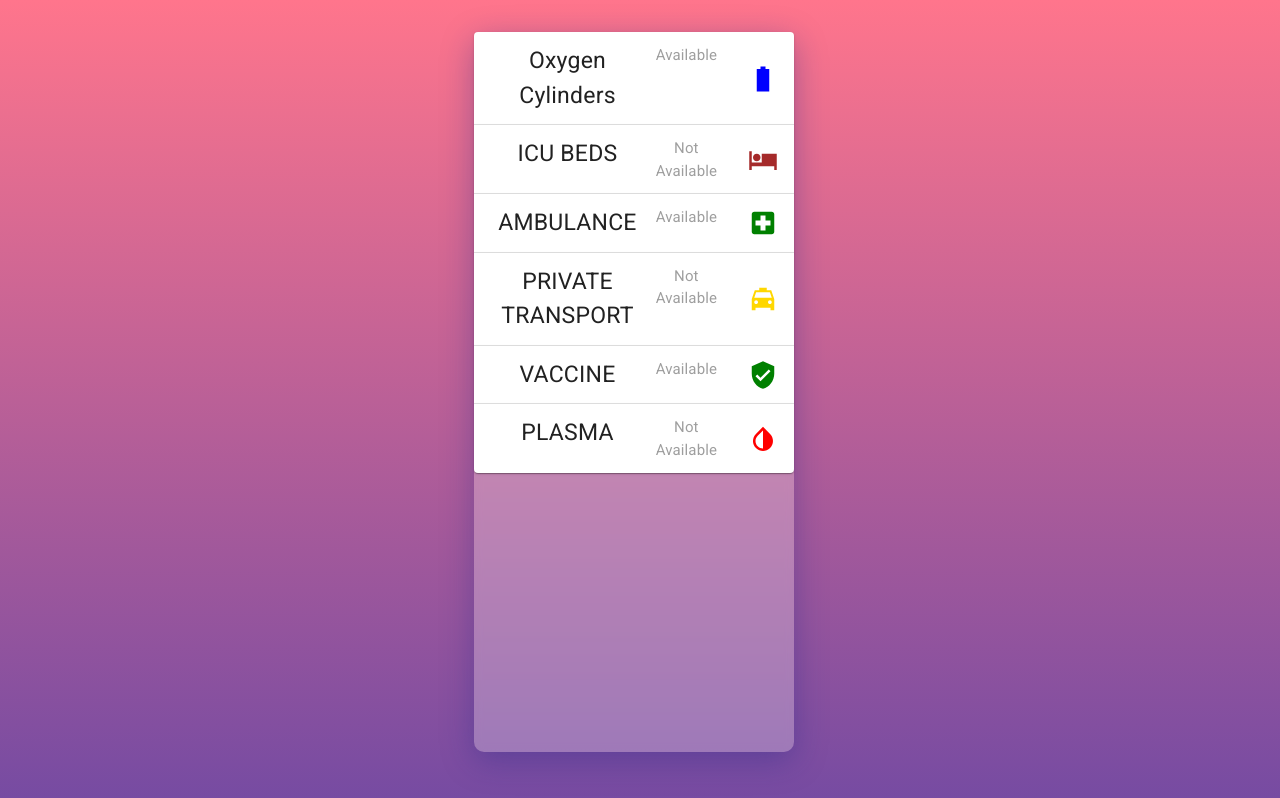
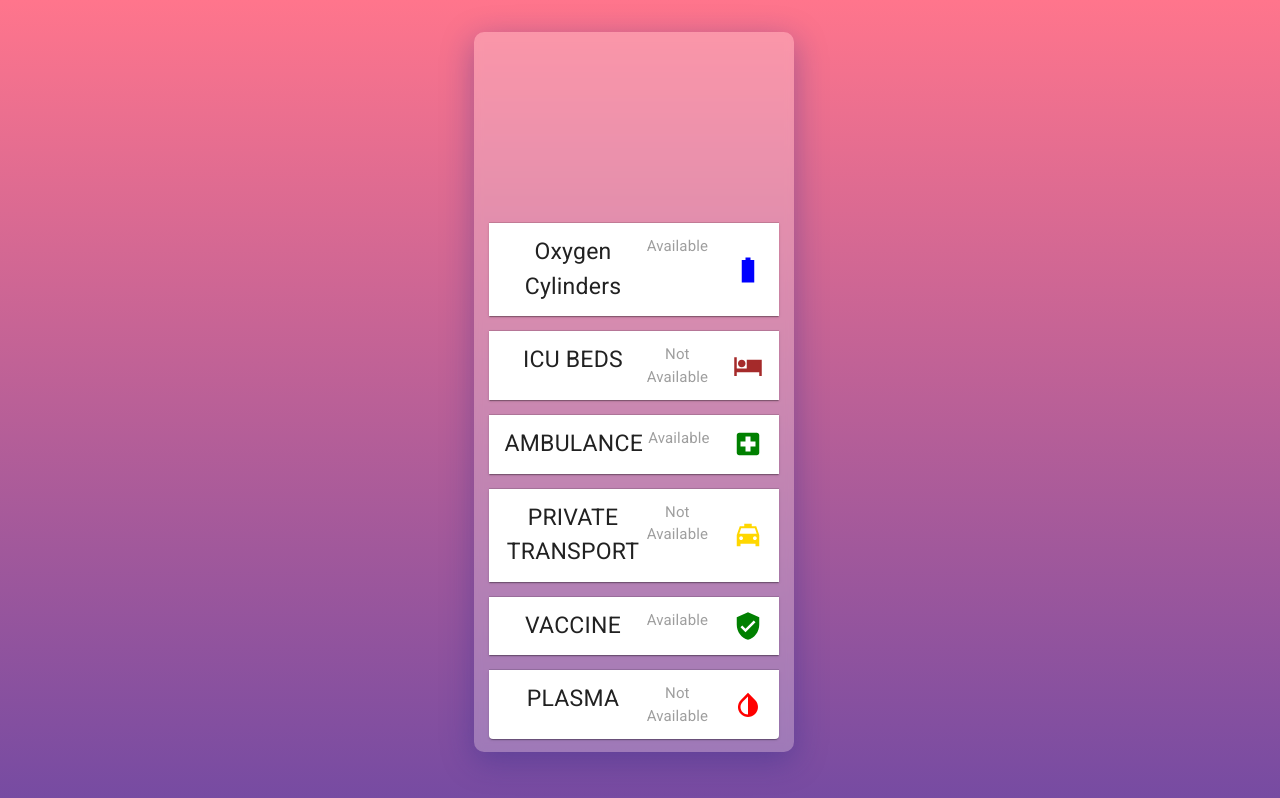
Before and after one commit to mbnaidu/DemocratizeVaccines, a React (Create React App) app: page /donor-availability in a window 1280 px wide. Built offline with nearby package versions, Linux system fonts and the light colour scheme.

Commit message:
deleted unnecessary files and phase - 1 completed

```diff
--- a/package.json
+++ b/package.json
@@ -1,5 +1,5 @@
 {
-  "name": "resume_website_workshop",
+  "name": "democratize",
   "version": "0.1.0",
   "private": true,
   "dependencies": {
--- a/public/index.html
+++ b/public/index.html
@@ -17,6 +17,11 @@
     <!-- MATERIAL UI ICONS -->
       <link rel="stylesheet" href="https://fonts.googleapis.com/css?family=Roboto:300,400,500,700&display=swap" />
       <link rel="stylesheet" href="https://fonts.googleapis.com/icon?family=Material+Icons" />
+    <!-- BOOTSTRAP -->
+    <link href="https://cdn.jsdelivr.net/npm/bootstrap@5.0.0-beta3/dist/css/bootstrap.min.css" rel="stylesheet"
+      integrity="sha384-eOJMYsd53ii+scO/bJGFsiCZc+5NDVN2yr8+0RDqr0Ql0h+rP48ckxlpbzKgwra6" crossorigin="anonymous">
+    <script src="https://cdn.jsdelivr.net/npm/bootstrap@5.0.0-beta3/dist/js/bootstrap.bundle.min.js"
+      integrity="sha384-JEW9xMcG8R+pH31jmWH6WWP0WintQrMb4s7ZOdauHnUtxwoG2vI5DkLtS3qm9Ekf" crossorigin="anonymous"></script>
   </head>
   <body>
     <noscript>You need to enable JavaScript to run this app.</noscript>
--- a/src/App.css
+++ b/src/App.css
@@ -27,6 +27,9 @@
   backdrop-filter: blur(4px);
   -webkit-backdrop-filter: blur(4px);
   border-radius: 10px;
+}
+.accordian{
+  margin: 15px;
 }
 nav
 {
--- a/src/Donor/DonorAvailability.js
+++ b/src/Donor/DonorAvailability.js
@@ -33,7 +33,8 @@
     return (
         <div>
             <nav className="glass">
-                <Accordion expanded={expanded === 'panel1'} onChange={handleChange('panel1')}>
+                <br/><br/><br/><br/><br/><br/><br/><br/><br/><br/><br/>
+                <Accordion expanded={expanded === 'panel1'} onChange={handleChange('panel1')} className="accordian">
                     <AccordionSummary expandIcon={<BatteryStdSharpIcon style={{ color: "blue" ,fontSize: 30 }} />} aria-controls="panel1bh-content"id="panel1bh-header">
                         <Typography className={classes.heading}>Oxygen Cylinders</Typography>
                         <Typography className={classes.secondaryHeading}>Available</Typography>
@@ -42,7 +43,7 @@
                         <Typography className={classes.secondaryHeading}>ADDRESS : </Typography>
                     </AccordionDetails>
                 </Accordion>
-                <Accordion expanded={expanded === 'panel2'} onChange={handleChange('panel2')}>
+                <Accordion expanded={expanded === 'panel2'} onChange={handleChange('panel2')} className="accordian">
                     <AccordionSummary expandIcon={<HotelSharpIcon style={{ color: "brown" ,fontSize: 30 }} />} aria-controls="panel2bh-content"id="panel2bh-header" >
                         <Typography className={classes.heading}>ICU BEDS</Typography>
                         <Typography className={classes.secondaryHeading}>Not Available</Typography>
@@ -51,7 +52,7 @@
                         <Typography className={classes.secondaryHeading}>ADDRESS : </Typography>
                     </AccordionDetails>
                 </Accordion>
-                <Accordion expanded={expanded === 'panel3'} onChange={handleChange('panel3')}>
+                <Accordion expanded={expanded === 'panel3'} onChange={handleChange('panel3')} className="accordian">
                     <AccordionSummary expandIcon={<LocalHospitalIcon style={{ color: "green" ,fontSize: 30 }} />} aria-controls="panel3bh-content" id="panel3bh-header" >
                         <Typography className={classes.heading}>AMBULANCE</Typography>
                         <Typography className={classes.secondaryHeading}>Available</Typography>
@@ -60,7 +61,7 @@
                         <Typography className={classes.secondaryHeading}>ADDRESS : </Typography>
                     </AccordionDetails>
                 </Accordion>
-                <Accordion expanded={expanded === 'panel4'} onChange={handleChange('panel4')}>
+                <Accordion expanded={expanded === 'panel4'} onChange={handleChange('panel4')} className="accordian">
                     <AccordionSummary expandIcon={<LocalTaxiSharpIcon style={{ color: "gold" ,fontSize: 30}} />} aria-controls="panel4bh-content" id="panel4bh-header" >
                         <Typography className={classes.heading}>PRIVATE TRANSPORT</Typography>
                         <Typography className={classes.secondaryHeading}>Not Available</Typography>
@@ -69,7 +70,7 @@
                         <Typography className={classes.secondaryHeading}>ADDRESS : </Typography>
                     </AccordionDetails>
                 </Accordion>
-                <Accordion expanded={expanded === 'panel5'} onChange={handleChange('panel5')}>
+                <Accordion expanded={expanded === 'panel5'} onChange={handleChange('panel5')} className="accordian">
                     <AccordionSummary expandIcon={<VerifiedUserSharpIcon   style={{ color: "green" ,fontSize: 30}} />} aria-controls="panel5bh-content" id="panel5bh-header" >
                         <Typography className={classes.heading}>VACCINE</Typography>
                         <Typography className={classes.secondaryHeading}>Available</Typography>
@@ -78,7 +79,7 @@
                         <Typography className={classes.secondaryHeading}>ADDRESS : </Typography>
                     </AccordionDetails>
                 </Accordion>
-                <Accordion expanded={expanded === 'panel6'} onChange={handleChange('panel6')}>
+                <Accordion expanded={expanded === 'panel6'} onChange={handleChange('panel6')} className="accordian">
                     <AccordionSummary expandIcon={<InvertColorsSharpIcon  style={{ color: "red" ,fontSize: 30}} />} aria-controls="panel4bh-content" id="panel4bh-header" >
                         <Typography className={classes.heading}>PLASMA</Typography>
                         <Typography className={classes.secondaryHeading}>Not Available</Typography>
--- a/src/Donor/DonorLocation.js
+++ b/src/Donor/DonorLocation.js
@@ -301,6 +301,7 @@
 		return (
 			<nav className="glass">
 				<div>
+                    <br/><br/><br/><br/><br/><br/><br/><br/><br/><br/><br/><br/><br/><br/><br/><br/><br/><br/><br/><br/><br/><br/><br/>
                     <label>Choose State : </label>
 					<Select placeholder="State" value={this.state.selectedCountry} onChange={this.changeCountry}>
 						{this.state.countries.map((e, key) => {
@@ -326,6 +327,7 @@
 						})}
 					</Select>
 				</div>
+                <br/><br/><br/><br/><br/><br/><br/>
                 <NavLink to="/"><Button variant="contained" color="primary">HOME</Button></NavLink>
                 <NavLink to="/donor-requirements"><Button variant="contained" color="primary">NEXT</Button></NavLink>
 			</nav>
--- a/src/Donor/DonorRequirements.js
+++ b/src/Donor/DonorRequirements.js
@@ -5,6 +5,7 @@
 function DonorRequirements() {
     return (
         <nav className="glass">
+            <br/><br/><br/><br/><br/><br/><br/><br/><br/><br/><br/><br/><br/><br/><br/><br/>
             <FormControl component="fieldset">
                 <FormLabel component="legend">What Do You Need..?</FormLabel>
                 <FormGroup>
@@ -33,6 +34,7 @@
                     label="Plasma"
                 />
                 </FormGroup>
+                <br/><br/><br/>
                 <NavLink to="/donor-availability"><Button variant="contained" color="primary">NEXT</Button></NavLink>
             </FormControl>
         </nav>
--- a/src/Home.js
+++ b/src/Home.js
@@ -6,7 +6,8 @@
     render() {
         return (
             <nav className="glass">
-                <NavLink to="/patient-location"><Button variant="contained" color="primary">NEED - HELP</Button></NavLink>
+                <br/><br/><br/><br/><br/><br/><br/><br/><br/><br/><br/><br/><br/><br/><br/><br/><br/><br/><br/><br/><br/><br/><br/>
+                <NavLink to="/patient-location"><Button variant="contained" color="primary">NEED - HELP</Button></NavLink>{' '}
                 <NavLink to="/donor-location"><Button variant="contained" color="primary">HELP - NEED</Button></NavLink>
             </nav>
             )
--- a/src/Patient/PatientLocation.js
+++ b/src/Patient/PatientLocation.js
@@ -301,6 +301,7 @@
 		return (
 			<nav className="glass">
 				<div>
+                    <br/><br/><br/><br/><br/><br/><br/><br/><br/><br/><br/><br/><br/><br/><br/><br/><br/><br/><br/><br/><br/><br/><br/>
                     <label>Choose State : </label>
 					<Select placeholder="State" value={this.state.selectedCountry} onChange={this.changeCountry}>
 						{this.state.countries.map((e, key) => {
@@ -308,7 +309,6 @@
 						})}
 					</Select>
 				</div>
-
 				<div>
                     <label>Choose District : </label>
 					<Select placeholder="District" value={this.state.selectedState} onChange={this.changeState}>
@@ -317,7 +317,6 @@
 						})}
 					</Select>
 				</div>
-
 				<div>
                     <label>Choose Mandal : </label>
 					<Select placeholder="City">
@@ -326,7 +325,8 @@
 						})}
 					</Select>
 				</div>
-                <NavLink to="/"><Button variant="contained" color="primary">HOME</Button></NavLink>
+                <br/><br/><br/><br/><br/><br/><br/>
+                <NavLink to="/"><Button variant="contained" color="primary">HOME</Button></NavLink>{" "}
                 <NavLink to="/patient-requirements"><Button variant="contained" color="primary">NEXT</Button></NavLink>
 			</nav>
 		)
--- a/src/Patient/PatientRequirements.js
+++ b/src/Patient/PatientRequirements.js
@@ -5,6 +5,7 @@
 function PatientRequirements() {
     return (
         <nav className="glass">
+            <br/><br/><br/><br/><br/><br/><br/><br/><br/><br/><br/><br/><br/><br/><br/><br/>
             <FormControl component="fieldset">
                 <FormLabel component="legend">What Do You Need..?</FormLabel>
                 <FormGroup>
@@ -33,6 +34,7 @@
                     label="Plasma"
                 />
                 </FormGroup>
+                <br/><br/><br/>
                 <NavLink to="/patient-availability"><Button variant="contained" color="primary">NEXT</Button></NavLink>
             </FormControl>
         </nav>
```
Also changed, not shown: src/Patient/PatientAvailability.js (+7 -6 lines), 1 other file (tests, documents, lock files or other folders).
